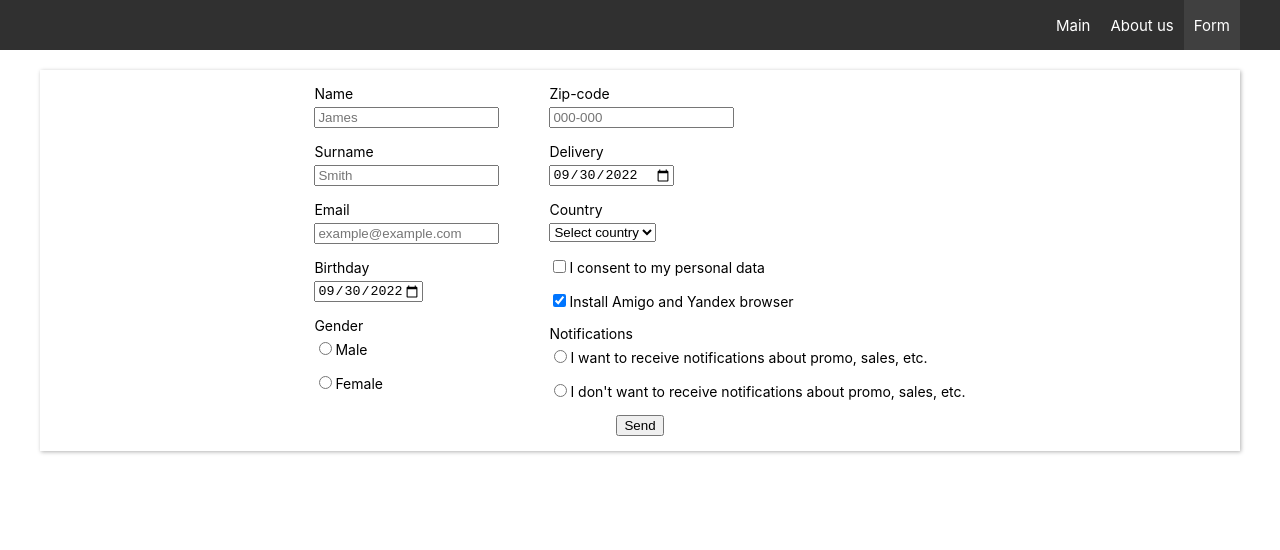
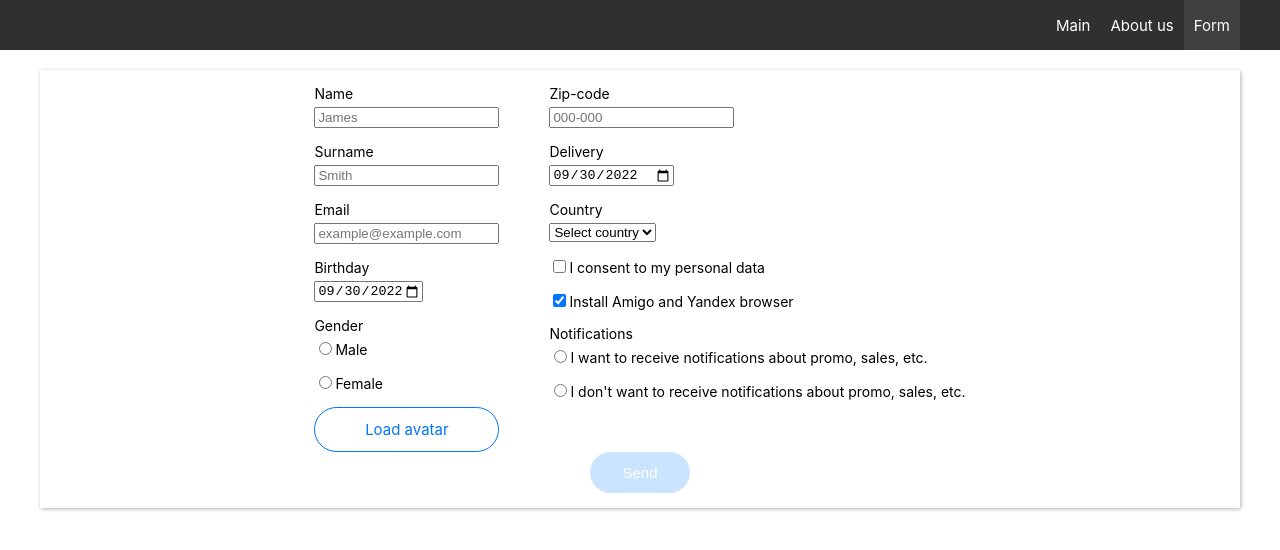
Before and after one commit to Wsko-12/wsko-12-REACT2022Q3, a React (Create React App) app in the folder app/: page /form in a window 1280 px wide. Shown: the top 550 px of the page. Built offline with nearby package versions, Linux system fonts and the light colour scheme.

Commit message:
feat: add file input

```diff
--- /dev/null
+++ b/app/src/components/MyForm/FileInput/FileInput.tsx
@@ -0,0 +1,54 @@
+import React, { Component } from 'react';
+import styles from '../form.module.css';
+
+interface IFileInputProps {
+  label?: string;
+}
+
+// export default function FileInput({ label }: IFileInputProps) {
+//   function changeHandler(e: React.FormEvent<HTMLInputElement>) {
+//     if (e.currentTarget.files) {
+//       console.log(e.currentTarget.files[0].name);
+//     }
+//   }
+
+//   return (
+//     <label className={styles.form__label_file}>
+//       <div className={styles.form__button_add}>{label}</div>
+//       <input className={styles.form__input_file} type="file" onChange={changeHandler}></input>
+//       <p>File</p>
+//     </label>
+//   );
+// }
+
+interface IFileInputStates {
+  fileName: string;
+}
+
+export default class FileInput extends Component<IFileInputProps, IFileInputStates> {
+  constructor(props: IFileInputProps) {
+    super(props);
+    this.state = {
+      fileName: '',
+    };
+  }
+
+  changeHandler = (e: React.FormEvent<HTMLInputElement>) => {
+    if (e.currentTarget.files) {
+      const fileName = e.currentTarget.files[0].name;
+      this.setState({ fileName });
+    }
+  };
+
+  render() {
+    const { label } = this.props;
+    const { fileName } = this.state;
+    return (
+      <label className={styles.form__label_file}>
+        <div className={styles.form__button_add}>{label}</div>
+        <input className={styles.form__input_file} type="file" onChange={this.changeHandler} />
+        {fileName && <p>image: {fileName}</p>}
+      </label>
+    );
+  }
+}
--- a/app/src/components/MyForm/MyForm.tsx
+++ b/app/src/components/MyForm/MyForm.tsx
@@ -2,6 +2,7 @@ import React, { Component } from 'react';
 import { emailReg, nameReg, zipCodeReg } from 'utils/regex/regex';
 import CheckboxInput from './CheckboxInput/CheckboxInput';
 import DatePicker from './DatePicker/DatePicker';
+import FileInput from './FileInput/FileInput';
 import styles from './form.module.css';
 import FormInput from './FormInput/FormInput';
 import RadioSwitcher from './RadioSwitcher/RadioSwitcher';
@@ -39,6 +40,7 @@ export default class MyForm extends Component {
 
             <DatePicker label="birthday" direction="past" />
             <RadioSwitcher label="gender" values={['Male', 'Female']} name="gender" />
+            <FileInput label="Load avatar" />
           </div>
           <div>
             <FormInput
@@ -71,7 +73,9 @@ export default class MyForm extends Component {
           </div>
         </div>
         <div className={styles.form__footer}>
-          <button type="submit">Send</button>
+          <button className={styles.form__button} type="submit" disabled>
+            Send
+          </button>
         </div>
       </form>
     );
--- a/app/src/components/MyForm/form.module.css
+++ b/app/src/components/MyForm/form.module.css
@@ -18,6 +18,15 @@
     text-transform: lowercase;
 }
 
+.form__label_file p {
+    font-size: 1.4rem;
+    text-transform: lowercase;
+    margin: 0px;
+    margin-top: 5px;
+    text-align: center;
+    color: #0075ff;
+}
+
 .form__label::first-letter {
     text-transform: uppercase;
 }
@@ -25,6 +34,52 @@
 .form__input {
     display: block;
     margin: 5px 0px 15px;
+}
+.form__input_file{
+    display: none;
+}
+.form__button {
+    display: block;
+    background-color: #0075ff;
+    color: white;
+    border: none;
+    padding: 12px 20px;
+    text-align: center;
+    font-size: 1.5rem;
+    border-radius: 25px;
+    cursor: pointer;
+    min-width: 100px;
+}
+
+.form__button:disabled{
+    background-color: #cae3ff;
+}
+.form__button:disabled:hover{
+    background-color: #cae3ff;
+}
+.form__button_add{
+    display: block;
+    background-color: none;
+    color: white;
+    border: none;
+    text-align: center;
+    font-size: 1.5rem;
+    border-radius: 25px;
+    cursor: pointer;
+    padding: 12px 20px;
+
+    color: #0075ff;
+    border: 1px solid #0075ff;
+}
+
+.form__button_add:hover{
+    background-color: #3d98ff;
+    border: 1px solid #0075ff;
+    color: white;
+}
+
+.form__button:hover{
+    background-color: #3d98ff;
 }
 
 .form__label_checkbox {
```
Also changed, not shown: app/src/components/MyForm/FileInput/file-input.module.css (added), 1 other file (tests, documents, lock files or other folders).
